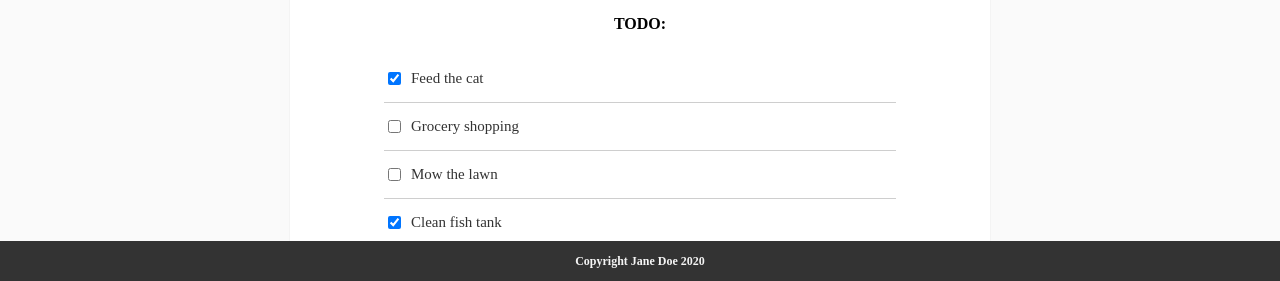
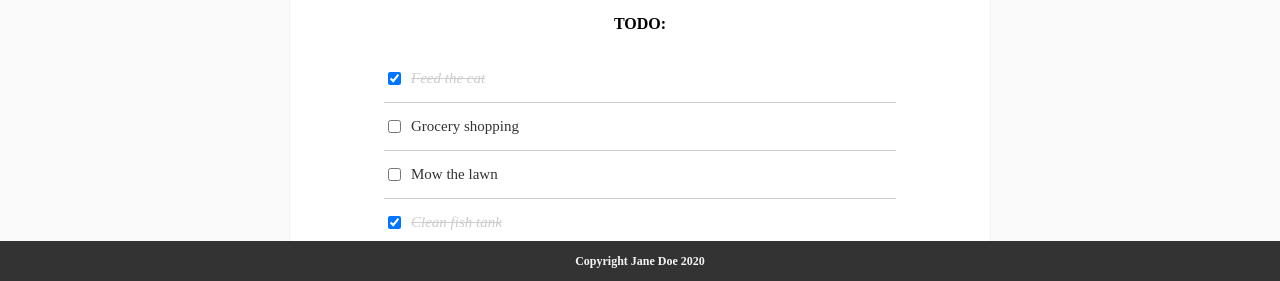
Before and after one commit to damjanh/react-test, a React app: page / in a window 1280 px wide. Shown: the part 519-800 px from the top of the page. Built offline with nearby package versions, Linux system fonts and the light colour scheme.

Commit message:
Use conditional inline style for completed items on todo list.

```diff
--- a/components/todo/TodoItem.jsx
+++ b/components/todo/TodoItem.jsx
@@ -3,14 +3,22 @@ import PropTypes from 'prop-types';
 
 const TodoItem = (
     { todo, handleChange },
-) => (
+) => {
+    const completedStyle = {
+        fontStyle: 'italic',
+        color: '#cdcdcd',
+        textDecoration: 'line-through',
+
+    };
+    return (
         <div className="todo-item">
             <input type="checkbox" checked={todo.completed} onChange={() => handleChange(todo.id)} />
-        <p>
+            <p style={todo.completed ? completedStyle : null}>
                 {todo.text}
             </p>
         </div>
     );
+};
 
 TodoItem.propTypes = {
     todo: PropTypes.objectOf(PropTypes.any).isRequired,
```
Lines whose indentation alone changed are shown as unchanged.
